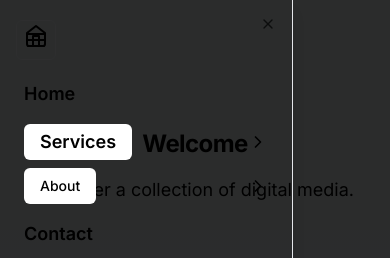
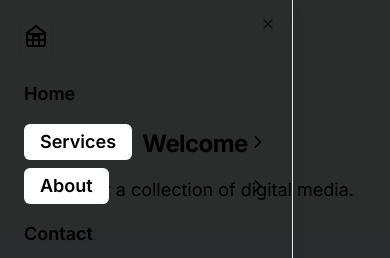
Before and after one commit to joeb97666/webdevsite, a Next.js app: page / in a window 390 px wide. Both pictures are taken after a click on the button "Toggle navigation menu". Shown: the top 258 px of the page. Built offline with nearby package versions, Linux system fonts and the light colour scheme.

Commit message:
update07132404

```diff
--- a/src/components/v0-navigator.tsx
+++ b/src/components/v0-navigator.tsx
@@ -32,7 +32,7 @@
               <Collapsible className="grid gap-4">
                 <CollapsibleTrigger className="flex w-full items-center text-lg font-semibold [&[data-state=open]>svg]:rotate-90">
                   <Link
-                    className="Services group inline-flex h-9 w-max items-center justify-center rounded-md bg-white px-4 py-2 text-m font-semibold transition-colors hover:bg-gray-100 hover:text-gray-900 focus:bg-gray-100 focus:text-gray-900 focus:outline-none disabled:pointer-events-none disabled:opacity-50 data-[active]:bg-gray-100/50 data-[state=open]:bg-gray-100/50 dark:bg-gray-950 dark:hover:bg-gray-800 dark:hover:text-gray-50 dark:focus:bg-gray-800 dark:focus:text-gray-50 dark:data-[active]:bg-gray-800/50 dark:data-[state=open]:bg-gray-800/50"
+                    className="Services group inline-flex h-9 w-max items-center rounded-md bg-white px-4 py-2 text-m font-semibold transition-colors hover:bg-gray-100 hover:text-gray-900 focus:bg-gray-100 focus:text-gray-900 focus:outline-none disabled:pointer-events-none disabled:opacity-50 data-[active]:bg-gray-100/50 data-[state=open]:bg-gray-100/50 dark:bg-gray-950 dark:hover:bg-gray-800 dark:hover:text-gray-50 dark:focus:bg-gray-800 dark:focus:text-gray-50 dark:data-[active]:bg-gray-800/50 dark:data-[state=open]:bg-gray-800/50"
                     href="/Services"
                   >
                     Services
@@ -71,7 +71,7 @@
               <Collapsible className="grid gap-4">
                 <CollapsibleTrigger className="flex w-full items-center text-lg font-semibold [&[data-state=open]>svg]:rotate-90">
                   <Link
-                    className="group inline-flex h-9 w-max items-center justify-center rounded-md bg-white px-4 py-2 text-sm font-medium transition-colors hover:bg-gray-100 hover:text-gray-900 focus:bg-gray-100 focus:text-gray-900 focus:outline-none disabled:pointer-events-none disabled:opacity-50 data-[active]:bg-gray-100/50 data-[state=open]:bg-gray-100/50 dark:bg-gray-950 dark:hover:bg-gray-800 dark:hover:text-gray-50 dark:focus:bg-gray-800 dark:focus:text-gray-50 dark:data-[active]:bg-gray-800/50 dark:data-[state=open]:bg-gray-800/50"
+                    className="group inline-flex h-9 w-max items-center rounded-md bg-white px-4 py-2 text-m font-semibold transition-colors hover:bg-gray-100 hover:text-gray-900 focus:bg-gray-100 focus:text-gray-900 focus:outline-none disabled:pointer-events-none disabled:opacity-50 data-[active]:bg-gray-100/50 data-[state=open]:bg-gray-100/50 dark:bg-gray-950 dark:hover:bg-gray-800 dark:hover:text-gray-50 dark:focus:bg-gray-800 dark:focus:text-gray-50 dark:data-[active]:bg-gray-800/50 dark:data-[state=open]:bg-gray-800/50"
                     href="#/About"
                   >
                     About
```
